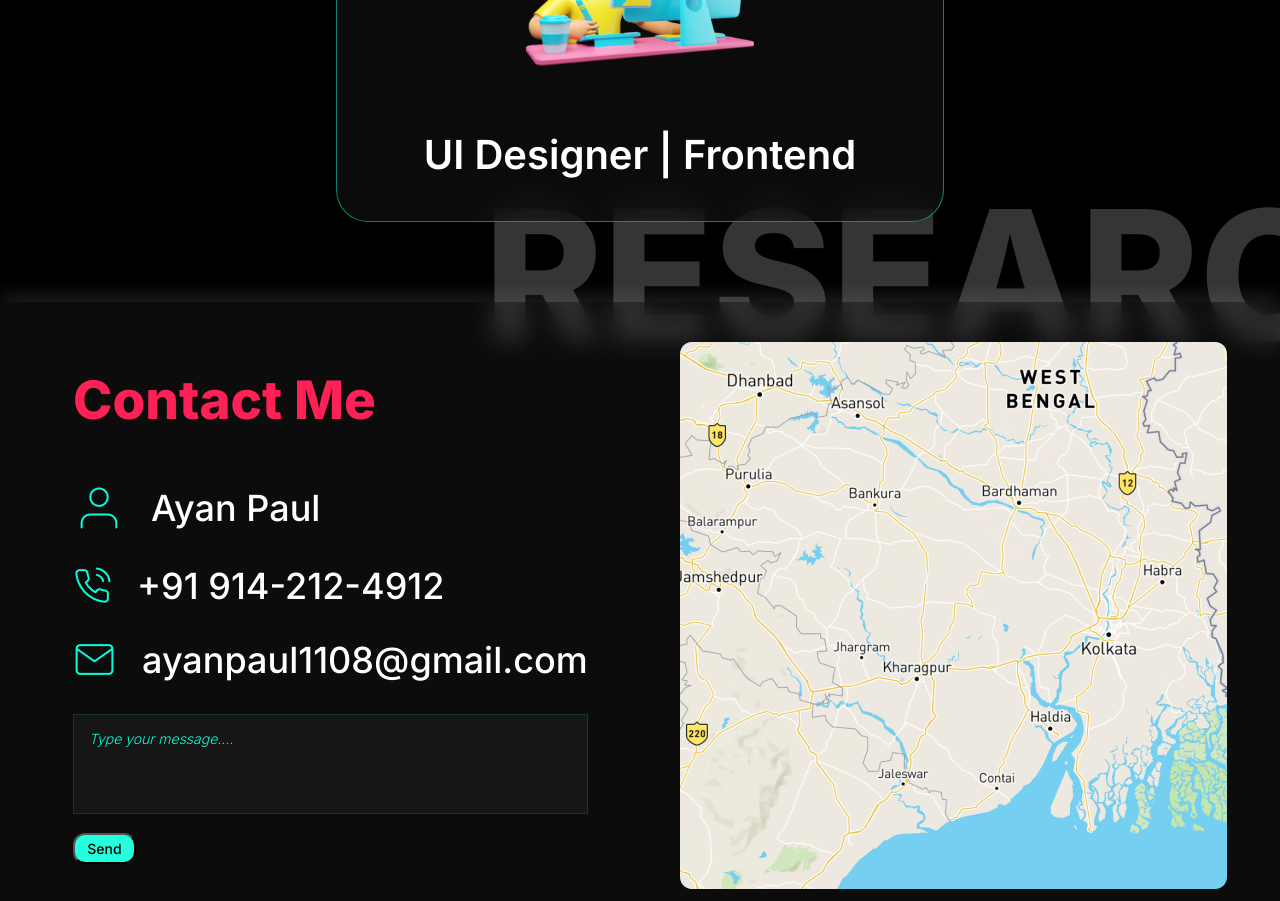
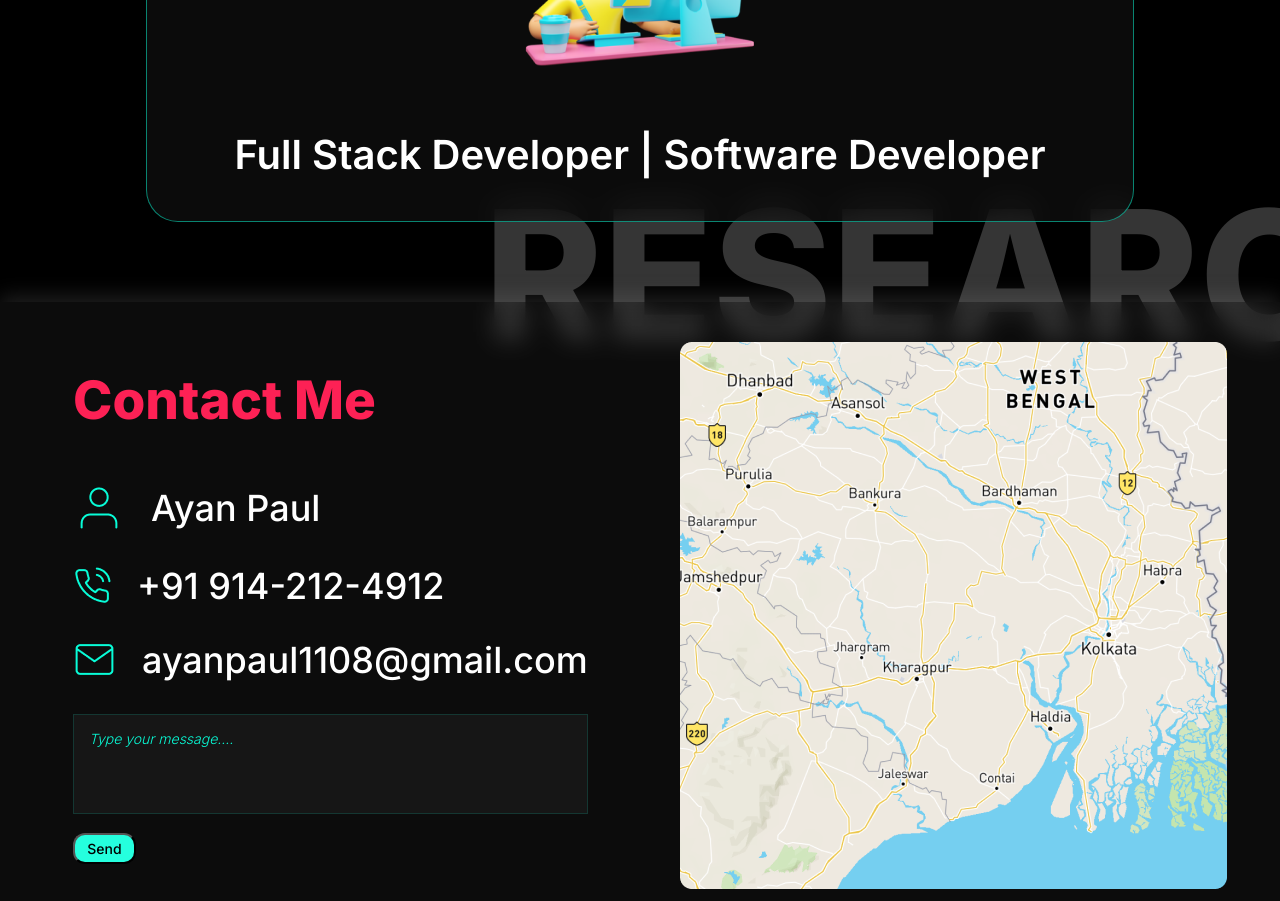
Before and after one commit to TheDa21crj/Portfolio, a React (Vite) app: page / in a window 1280 px wide. Shown: the part 2440-3341 px from the top of the page. Built offline with nearby package versions, Linux system fonts and the light colour scheme.

Commit message:
Update Services.jsx

```diff
--- a/src/Components/Home/Services.jsx
+++ b/src/Components/Home/Services.jsx
@@ -10,7 +10,9 @@ export default function Services() {
         <div className={SCss.Box}>
           <p className={SCss.titleService}>My Services</p>
           <img src={img} alt="" className={SCss.imgSrc} />
-          <p className={SCss.serviceName}>UI Designer | Frontend</p>
+          <p className={SCss.serviceName}>
+            Full Stack Developer | Software Developer
+          </p>
         </div>
       </div>
       <p className={SCss.GreyText2}>RESEARCH</p>
```
